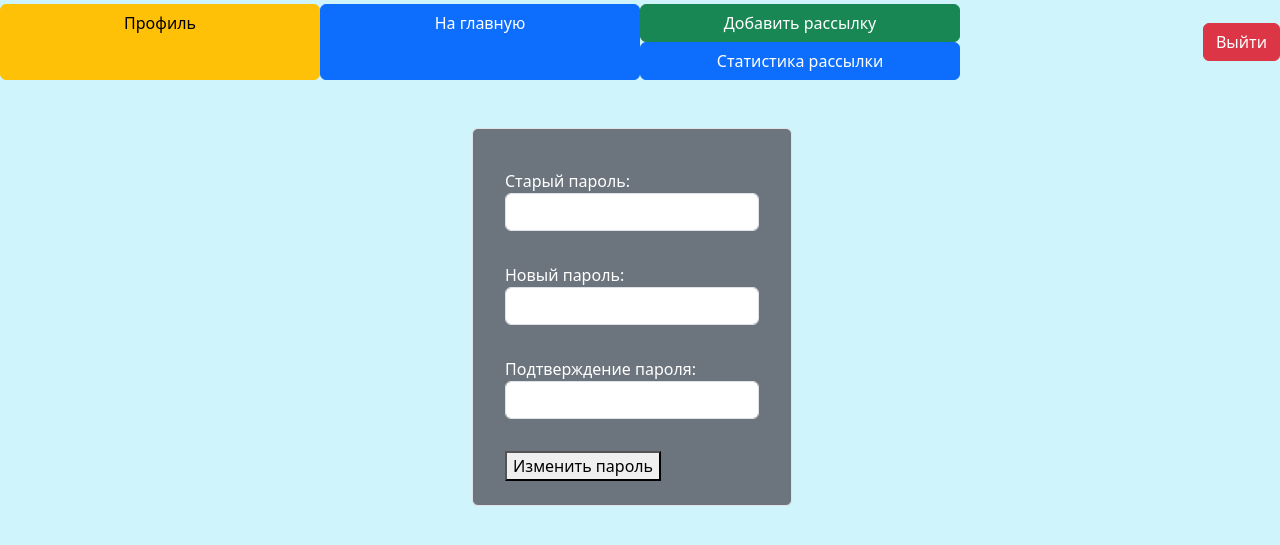
After one commit to gabdrakhmanov-D/Mailing-list-management-service, a Django app: page /password-change/ in a window 1280 px wide. The commit adds this page. Shown: the top 545 px of the page. Run offline with Django 5.2, Linux system fonts and the light colour scheme; the visitor is signed in with stand-in values (Sample User, id 1); some libraries are stand-ins or nearby versions.

Commit message:
добавлена кнопка и шаблон для изменения пароля

```diff
--- a/users/forms.py
+++ b/users/forms.py
@@ -1,5 +1,5 @@
 from django import forms
-from django.contrib.auth.forms import UserCreationForm, AuthenticationForm, UserChangeForm
+from django.contrib.auth.forms import UserCreationForm, AuthenticationForm, UserChangeForm, PasswordChangeForm
 
 from users.models import User
 
@@ -47,3 +47,8 @@ class UserSettingUpProfile(UserSettingUpMix, UserChangeForm):
         self.settingup_fields(self.fields)
         self.fields['username'].widget.attrs.update({'readonly': True})
         self.fields['email'].widget.attrs.update({'readonly': True})
+
+class UserPasswordChangeForm(UserSettingUpMix, PasswordChangeForm):
+    old_password = forms.CharField(label="Старый пароль")
+    new_password1 = forms.CharField(label="Новый пароль")
+    new_password2 = forms.CharField(label="Подтверждение пароля")
--- a/users/templates/users/header.html
+++ b/users/templates/users/header.html
@@ -18,7 +18,7 @@
                 {% elif 'statistics' in request.path_info %}
                 <a href="{% url 'sender:add_mailing' %}" class="btn btn-success">Добавить рассылку</a>
                 <a class="btn btn-primary" href="{% url 'sender:mailing' %}">Вернуться к списку рассылок</a>
-                {% elif 'mailing' or 'start' in request.path_info %}
+                {% elif 'mailing_list' or 'start' in request.path_info %}
                 <a href="{% url 'sender:add_mailing' %}" class="btn btn-success">Добавить рассылку</a>
                 <a class="btn btn-primary" href="{% url 'sender:statistics' %}">Статистика рассылки</a>
                 {% endif %}
--- /dev/null
+++ b/users/templates/users/password_change_form.html
@@ -0,0 +1,19 @@
+{% extends 'users/base.html' %}
+
+{% block title %}Изменение пароля{% endblock %}
+
+{% block head_description %}
+<h1>Изменение пароля</h1>
+{% endblock %}
+
+{% block content %}
+{% include 'users\header.html' %}
+
+<form method="post" class="row g-3 position-relative py-2 px-4 text-bg-dark border rounded-2 mt-5 bg-secondary top-0 start-50 translate-middle-x" style="width: 25%">
+    {% csrf_token %}
+    <div class="form-error">{{ form.non_field_errors }}</div>
+    {{ form.as_p }}
+     <p ><button type="submit">Изменить пароль</button></p>
+</form>
+
+{% endblock %}
--- a/users/templates/users/profile.html
+++ b/users/templates/users/profile.html
@@ -16,7 +16,7 @@
     {% csrf_token %}
     <div class="form-error">{{ form.non_field_errors }}</div>
     {{ form.as_div }}
-    <button type="submit" class="btn btn-primary">Сохранить</button>
+    <button type="submit" class="btn btn-success">Сохранить</button>
+    <a class="btn btn-danger" href="{% url 'users:password_change' %}">Изменить пароль</a>
 </form>
-
 {% endblock %}
--- a/users/urls.py
+++ b/users/urls.py
@@ -2,7 +2,8 @@ from django.contrib.auth.views import LogoutView
 from django.urls import path
 
 from users.apps import UsersConfig
-from users.views import RegisterView, UserLoginView, UserProfileEdit, HomeView
+from users.views import RegisterView, UserLoginView, UserProfileEdit, HomeView, UserPasswordChange, \
+    UserPasswordChangeDone
 
 app_name = UsersConfig.name
 
@@ -12,4 +13,6 @@ urlpatterns = [
     path('login/', UserLoginView.as_view(next_page='users:home'), name='login'),
     path('logout/', LogoutView.as_view(next_page='users:home'), name='logout'),
     path('profile/<int:pk>', UserProfileEdit.as_view(), name='profile'),
+    path('password-change/', UserPasswordChange.as_view(), name='password_change'),
+    path('password-change/done/', UserPasswordChangeDone.as_view(), name='password_change_done'),
 ]
--- a/users/views.py
+++ b/users/views.py
@@ -6,7 +6,7 @@ from django.views.generic import CreateView, UpdateView, TemplateView
 
 from clients.models import MailingRecipient
 from message_sender.models import Mailing
-from users.forms import UserRegisterForm, UserSettingUpLoginForm, UserSettingUpProfile
+from users.forms import UserRegisterForm, UserSettingUpLoginForm, UserSettingUpProfile, UserPasswordChangeForm
 from users.models import User
 
 
@@ -47,11 +47,16 @@ class UserProfileEdit(UpdateView):
         return super().form_valid(form)
 
 class UserPasswordChange(PasswordChangeView):
-    form_class =
-    success_url = reverse_lazy("users:password_change_done")
+    form_class = UserPasswordChangeForm
     template_name = "users/password_change_form.html"
-    extra_context = {'title': "Изменение пароля"}
+
+    def form_valid(self, form):
+        user = form.save()
+        login(self.request, user)
+        self.success_url = reverse_lazy('users:password_change_done')
+        return super().form_valid(form)
 
 
 class UserPasswordChangeDone(PasswordChangeDoneView):
-    template_name = 'users/login.html'
+    template_name = 'users/home.html'
+    extra_context = {'psw_change_done': 'Вы успешно изменили пароль.'}
```
Also changed, not shown: users/templates/users/home.html (+7 -2 lines).
